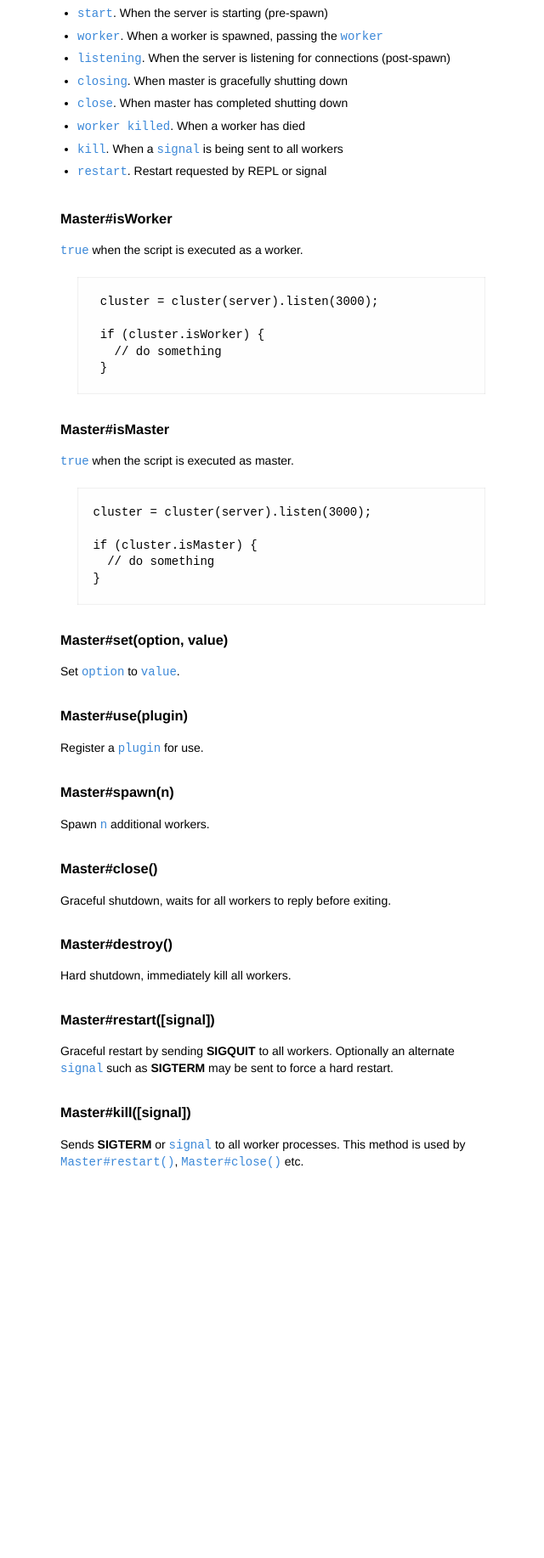
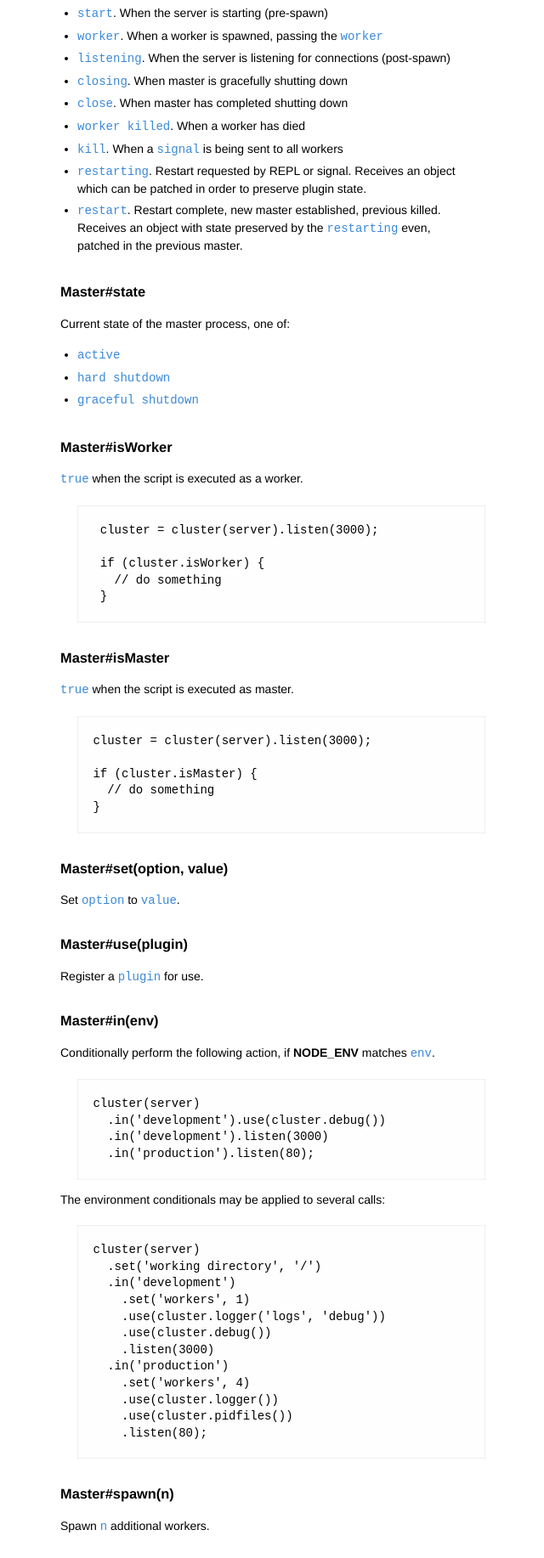
Before and after one commit to LearnBoost/cluster, a plain HTML site: page docs/api.html in a window 1280 px wide. Shown: the part 1957-3791 px from the top of the page at 85% size, without its empty margins (319-959 px from the left). Before the commit the page ends 3444 px from the top, so only its background shows below. Drawn offline with Linux system fonts and the light colour scheme.

Commit message:
new docs

```diff
--- a/docs/api.html
+++ b/docs/api.html
@@ -55,7 +55,7 @@
 <li> <code>workers</code>  Number of workers to spawn, defaults to the number of CPUs or <code>1</code></li>
 <li> <code>working directory</code>  Working directory defaulting to <code>/</code></li>
 <li> <code>backlog</code>  Connection backlog, defaulting to 128</li>
-<li> <code>socket path</code>  Master socket path defaulting to <code>./master.sock</code></li>
+<li> <code>socket path</code>  Master socket path defaulting to <code>./</code></li>
 <li> <code>timeout</code> Worker shutdown timeout in milliseconds, defaulting to <code>60000</code></li>
 <li> <code>user</code>  User id / name</li>
 <li> <code>group</code>  Group id / name</li>
@@ -95,7 +95,22 @@
 <li> <code>close</code>. When master has completed shutting down</li>
 <li> <code>worker killed</code>. When a worker has died</li>
 <li> <code>kill</code>. When a <code>signal</code> is being sent to all workers</li>
-<li> <code>restart</code>. Restart requested by REPL or signal</li>
+<li> <code>restarting</code>. Restart requested by REPL or signal. Receives an object
+ which can be patched in order to preserve plugin state.</li>
+<li> <code>restart</code>. Restart complete, new master established, previous killed.
+ Receives an object with state preserved by the <code>restarting</code> even,
+ patched in the previous master.</li>
+</ul>
+
+
+<h3 id="Master-state">Master#state</h3>
+
+<p> Current state of the master process, one of:</p>
+
+<ul>
+<li> <code>active</code></li>
+<li> <code>hard shutdown</code></li>
+<li> <code>graceful shutdown</code></li>
 </ul>
 
 
@@ -129,6 +144,33 @@
 
 <p>  Register a <code>plugin</code> for use.</p>
 
+<h3 id="Master-in-env-">Master#in(env)</h3>
+
+<p> Conditionally perform the following action, if
+ <strong>NODE_ENV</strong> matches <code>env</code>.</p>
+
+<pre><code> cluster(server)
+   .in('development').use(cluster.debug())
+   .in('development').listen(3000)
+   .in('production').listen(80);
+</code></pre>
+
+<p> The environment conditionals may be applied to several calls:</p>
+
+<pre><code> cluster(server)
+   .set('working directory', '/')
+   .in('development')
+     .set('workers', 1)
+     .use(cluster.logger('logs', 'debug'))
+     .use(cluster.debug())
+     .listen(3000)
+   .in('production')
+     .set('workers', 4)
+     .use(cluster.logger())
+     .use(cluster.pidfiles())
+     .listen(80);
+</code></pre>
+
 <h3 id="Master-spawn-n-">Master#spawn(n)</h3>
 
 <p>  Spawn <code>n</code> additional workers.</p>
@@ -143,9 +185,7 @@
 
 <h3 id="Master-restart-signal-">Master#restart([signal])</h3>
 
-<p>  Graceful restart by sending <strong>SIGQUIT</strong> to all workers. Optionally
-  an alternate <code>signal</code> such as <strong>SIGTERM</strong> may be sent to force
-  a hard restart.</p>
+<p>  Defaults to a graceful restart, spawning a new master process, and sending <strong>SIGQUIT</strong> to the previous master process. Alternatively a custom <code>signal</code> may be passed.</p>
 
 <h3 id="Master-kill-signal-">Master#kill([signal])</h3>
 
```
Also changed, not shown: docs/api.md (+41 -5 lines), docs/cli.html (+3 -0 lines), docs/cli.md (+3 -0 lines), docs/repl.html (+4 -0 lines), docs/repl.md (+5 -0 lines).
